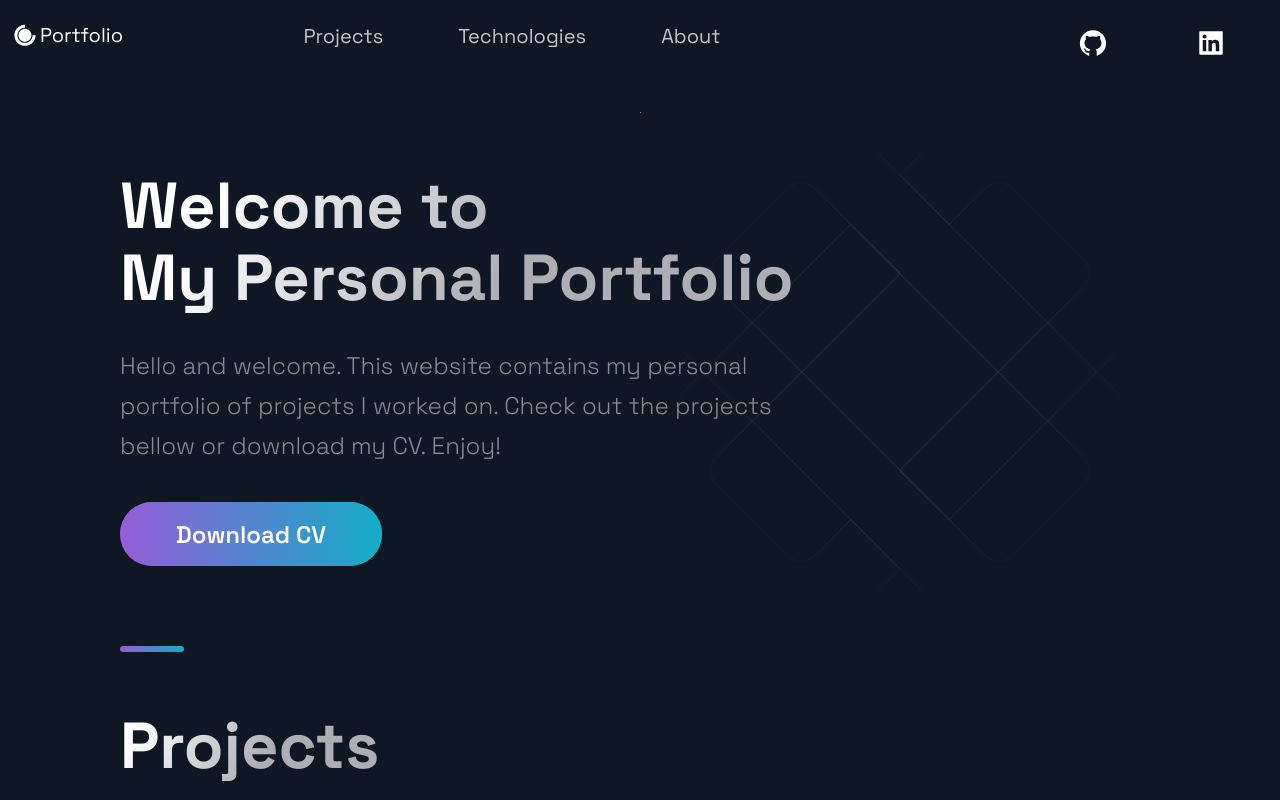
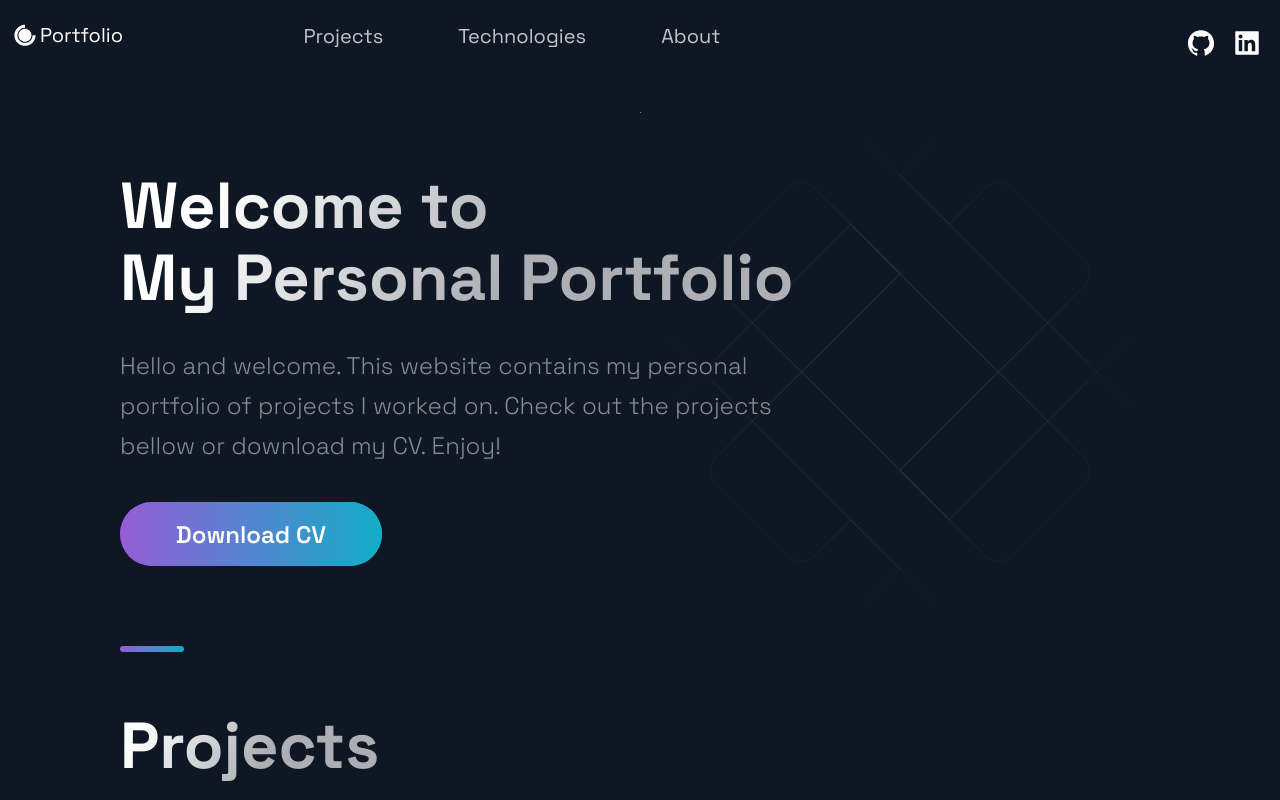
Before and after one commit to vpopovic003/portfolio2, a Next.js app: page / in a window 1280 px wide. Shown: the top 800 px of the page. Built offline with nearby package versions, Linux system fonts and the light colour scheme.

Commit message:
adjust social icons on header

```diff
--- a/src/components/Header/HeaderStyles.js
+++ b/src/components/Header/HeaderStyles.js
@@ -43,7 +43,7 @@
 export const Div3 = styled.div`
   grid-area: 1 / 5 / 2 / 6;
   display: flex;
-  justify-content: space-around;
+  justify-content: flex-end;
   align-items: center;
   @media ${(props) => props.theme.breakpoints.sm} {
     align-items: center;
```
Lines whose indentation alone changed are shown as unchanged.
